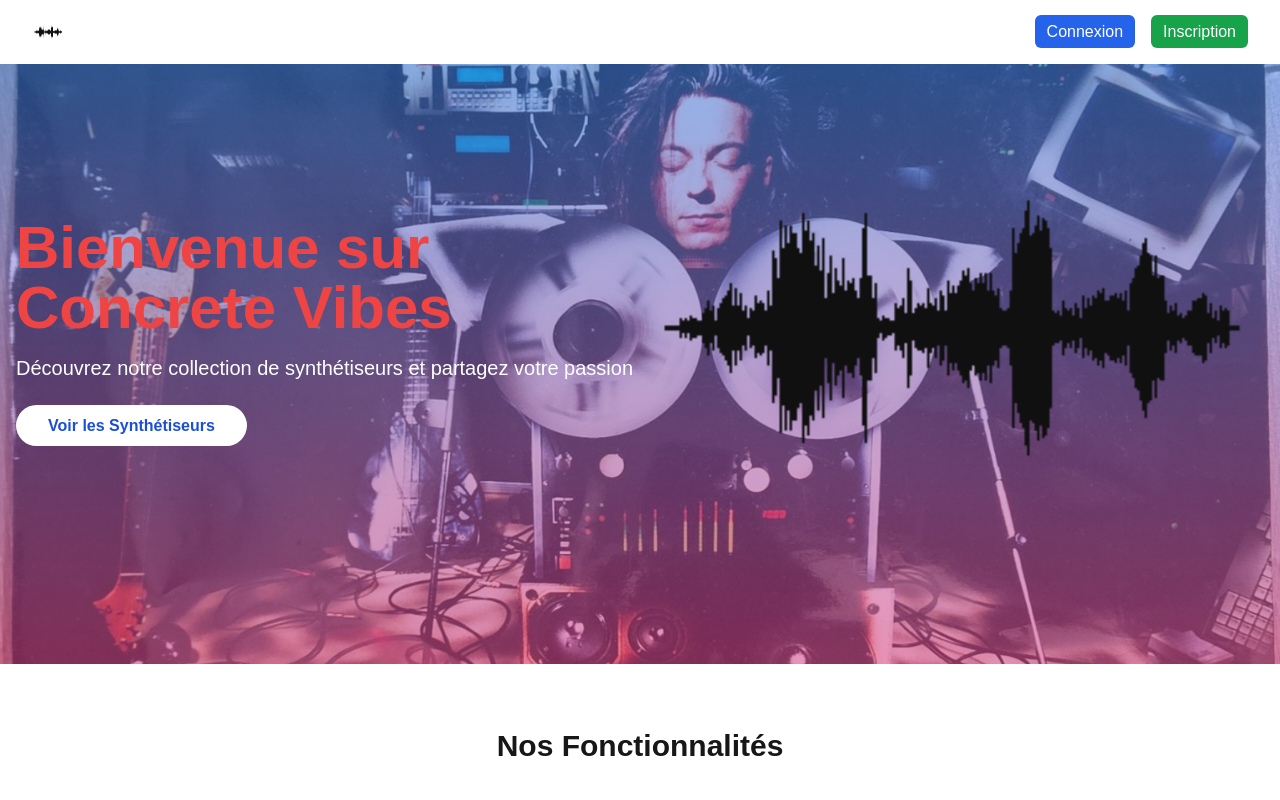
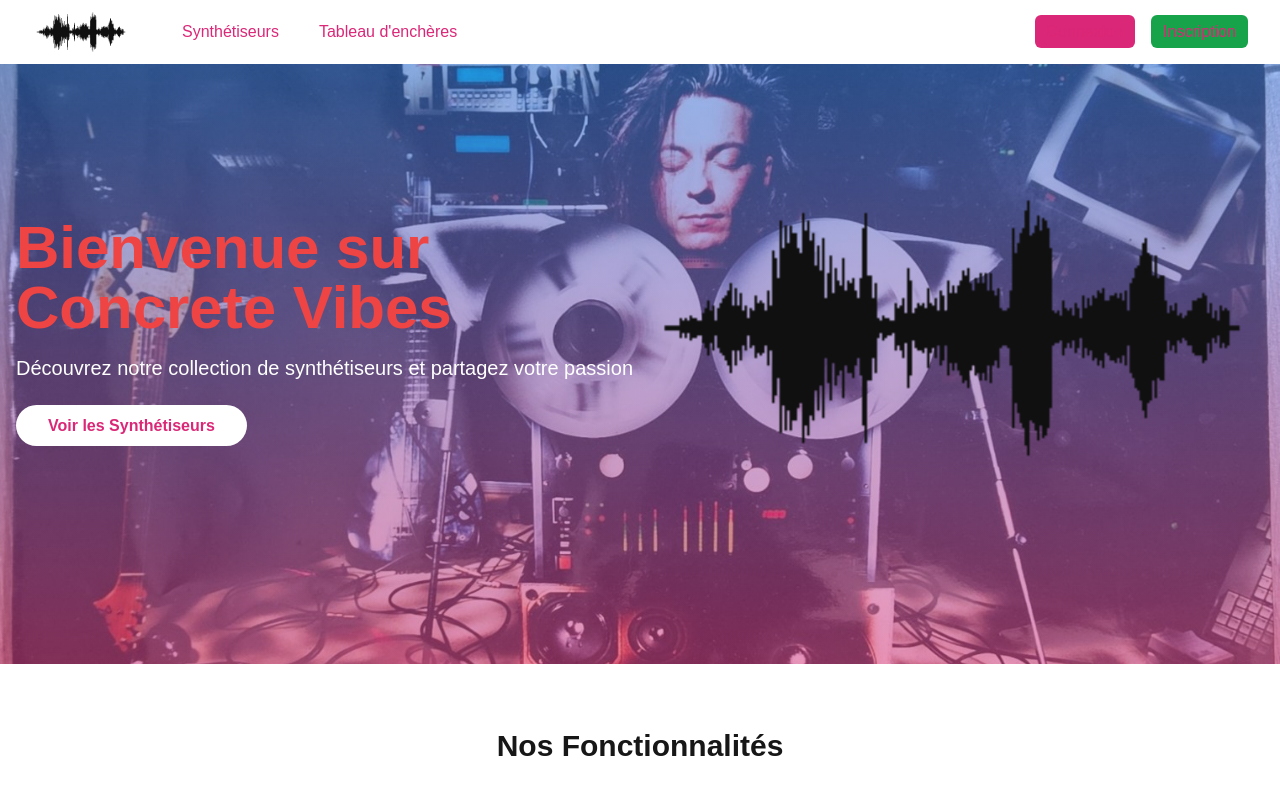
Before and after one commit to myriam-braconier/cv_frontend, a Next.js app: page / in a window 1280 px wide. Shown: the top 800 px of the page. Built offline with nearby package versions, Linux system fonts and the light colour scheme.

Commit message:
page d'accueil

```diff
--- a/src/app/page.tsx
+++ b/src/app/page.tsx
@@ -58,7 +58,7 @@ export default function HomePage() {
 							</p>
 							<Link
 								href="/synthetisers"
-								className="bg-white text-blue-700 px-8 py-3 rounded-full font-bold hover:bg-blue-50 transition-colors"
+								className="bg-white text-pink-600 px-8 py-3 rounded-full font-bold hover:bg-blue-50 transition-colors"
 							>
 								Voir les Synthétiseurs
 							</Link>
--- a/src/components/layout/NavBar.tsx
+++ b/src/components/layout/NavBar.tsx
@@ -79,7 +79,7 @@ export default function Navbar() {
 
 
 	return (
-		<nav className="bg-transparent text-white">
+		<nav className="bg-transparent text-pink-600">
 			<div className="max-w-7xl mx-auto px-4 sm:px-6 lg:px-8">
 				<div className="flex justify-between h-16 items-center">
 					{/* Logo et liens principaux */}
@@ -88,8 +88,8 @@ export default function Navbar() {
 							<Image
 								src="/images/sound.gif"
 								alt="Logo"
-								width={32}
-								height={32}
+								width={98}
+								height={98}
 								className="rounded-full"
 							/>
 						</Link>
@@ -133,7 +133,7 @@ export default function Navbar() {
 								<div className="space-x-4">
 									<Link
 										href="/login"
-										className="bg-blue-600 hover:bg-blue-700 px-3 py-2 rounded-md"
+										className="bg-pink-600 hover:bg-pink-700 px-3 py-2 rounded-md"
 									>
 										Connexion
 									</Link>
```
